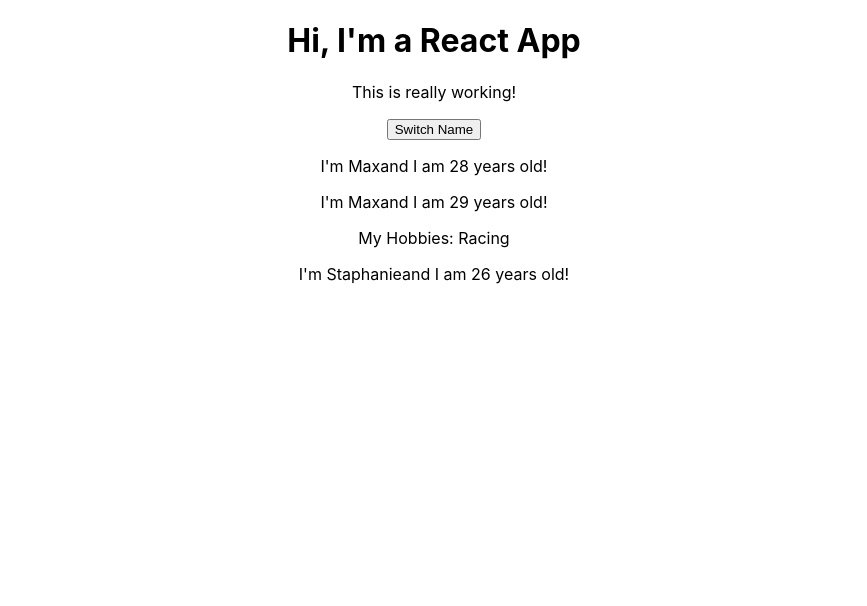
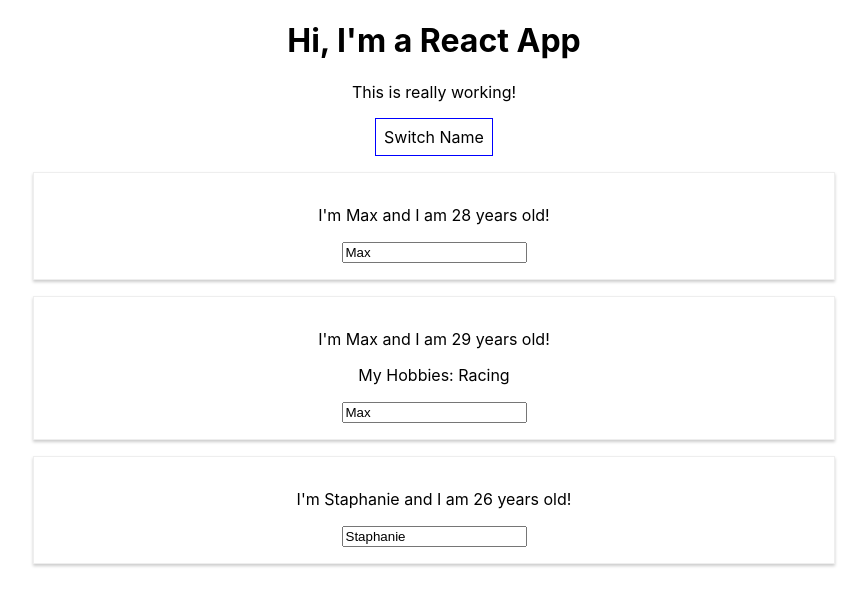
Before and after one commit to kazekagekun94/udemy-react-the-complete-guide-incl-redux, a React (Create React App) app: page / in a window 1280 px wide. Shown: the top 606 px of the page, without its empty margins (206-1073 px from the left). Built offline with nearby package versions, Linux system fonts and the light colour scheme.

Commit message:
adding button, styling and two way binding to person component

```diff
--- a/src/App.js
+++ b/src/App.js
@@ -10,19 +10,63 @@
       { name: 'Max', age: 28 },
       { name: 'Max', age: 29 },
       { name: 'Staphanie', age: 26 }
-    ]
+    ],
+    otherState: 'some other value'
+  }
+
+  switchNameHandler = (newName) => {
+    // console.log('Was Clicked~')
+    // this.state.persons[0].name = 'Maximilian'
+    this.setState({
+      persons: [
+        { name: newName, age: 28 },
+        { name: 'Max', age: 29 },
+        { name: 'Staphanie', age: 27 }
+      ]
+    })
+  }
+
+  nameChangeHandler = (event) => {
+    // console.log('Was Clicked~')
+    // this.state.persons[0].name = 'Maximilian'
+    this.setState({
+      persons: [
+        { name: 'Max', age: 28 },
+        { name: event.target.value, age: 29 },
+        { name: 'Staphanie', age: 27 }
+      ]
+    })
   }
 
   render() {
+    const style = {
+      background: 'white',
+      font: 'inherit',
+      border: '1px solid blue',
+      padding: '8px',
+      cursor: 'pointer'
+    }
+
     return (
       <div className="App">
         <h1>Hi, I'm a React App</h1>
         <p>This is really working!</p>
-        <button>Switch Name</button>
-        <Person name={this.state.persons[0].name} age={this.state.persons[0].age} />
-        <Person name={this.state.persons[1].name} age={this.state.persons[1].age}>My Hobbies: Racing</Person>
-        <Person name={this.state.persons[2].name} age={this.state.persons[2].age} />
-      </div>
+        <button
+          style={style}
+          onClick={() => this.switchNameHandler('Maximillian!!')}>Switch Name</button>
+        <Person
+          name={this.state.persons[0].name}
+          age={this.state.persons[0].age} />
+        <Person
+          name={this.state.persons[1].name}
+          age={this.state.persons[1].age}
+          click={this.switchNameHandler.bind(this, 'Max!')}
+          changed={this.nameChangeHandler}
+        >My Hobbies: Racing</Person>
+        <Person
+          name={this.state.persons[2].name}
+          age={this.state.persons[2].age} />
+      </div >
     );
     // return React.createElement('div', { className: 'App' }, React.createElement('h1', null, 'Does this work now?'));
   }
--- /dev/null
+++ b/src/Person/Person.css
@@ -0,0 +1,8 @@
+.Person {
+    width: 60%;
+    margin: 16px auto;
+    border: 1px solid #eee;
+    box-shadow: 0 2px 3px #ccc;
+    padding: 16px;
+    text-align: center;
+}
--- a/src/Person/Person.js
+++ b/src/Person/Person.js
@@ -1,10 +1,12 @@
 import React from 'react';
+import './Person.css'
 
 const person = (props) => {
     return (
-        <div>
-            <p>I'm {props.name}and I am {props.age} years old!</p>
+        <div className="Person">
+            <p onClick={props.click}>I'm {props.name} and I am {props.age} years old!</p>
             <p>{props.children}</p>
+            <input type="text" onChange={props.changed} value={props.name}></input>
         </div>
     )
 }
```
